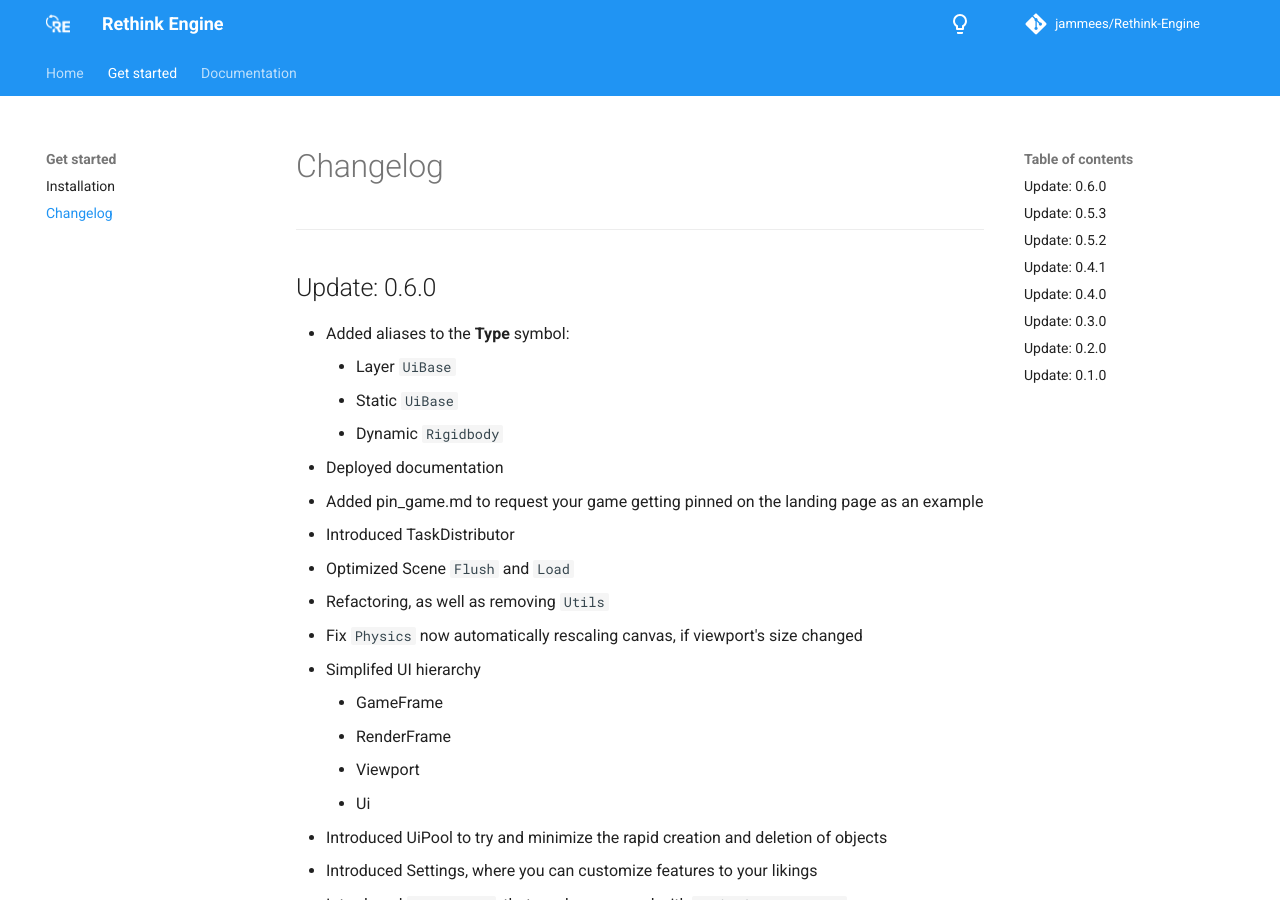
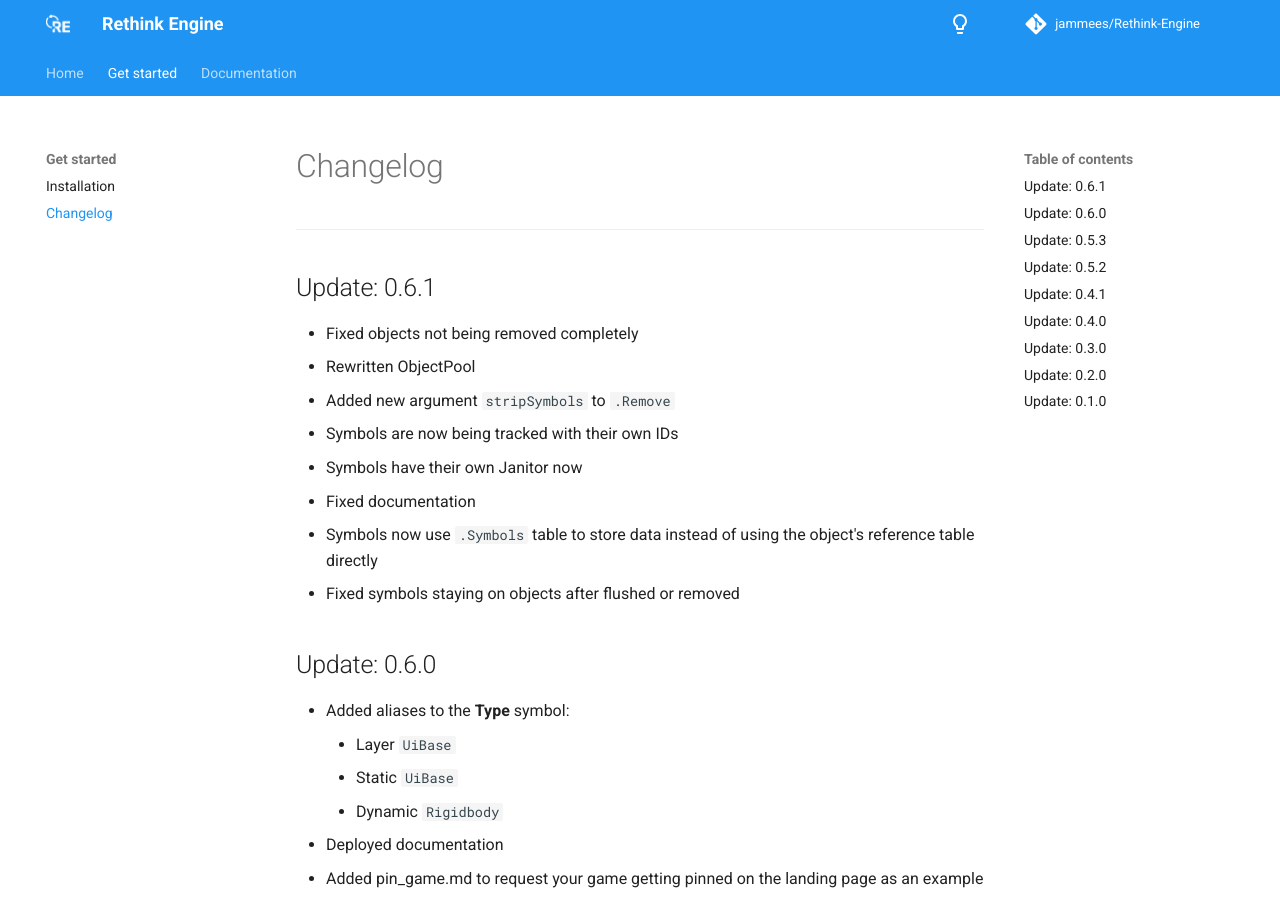
Before and after one commit to jammees/Rethink-Engine, an MkDocs documentation site: the page built from docs/getstarted/changelog.md, in a window 1280 px wide and 900 px high. Built offline with MkDocs 1.6.1 and Material for MkDocs 9.7.7, drawn with Linux system fonts in a browser that asks for light colours; comment, search, counter and statistics services are not loaded; the version menu is left out.

Commit message:
Update changelog

```diff
--- a/docs/getstarted/changelog.md
+++ b/docs/getstarted/changelog.md
@@ -1,4 +1,14 @@
 <hr>
+
+## Update: 0.6.1
+- Fixed objects not being removed completely
+- Rewritten ObjectPool
+- Added new argument `stripSymbols` to `.Remove`
+- Symbols are now being tracked with their own IDs
+- Symbols have their own Janitor now
+- Fixed documentation
+- Symbols now use `.Symbols` table to store data instead of using the object's reference table directly
+- Fixed symbols staying on objects after flushed or removed
 
 ## Update: 0.6.0
 * Added aliases to the **Type** symbol:
```
